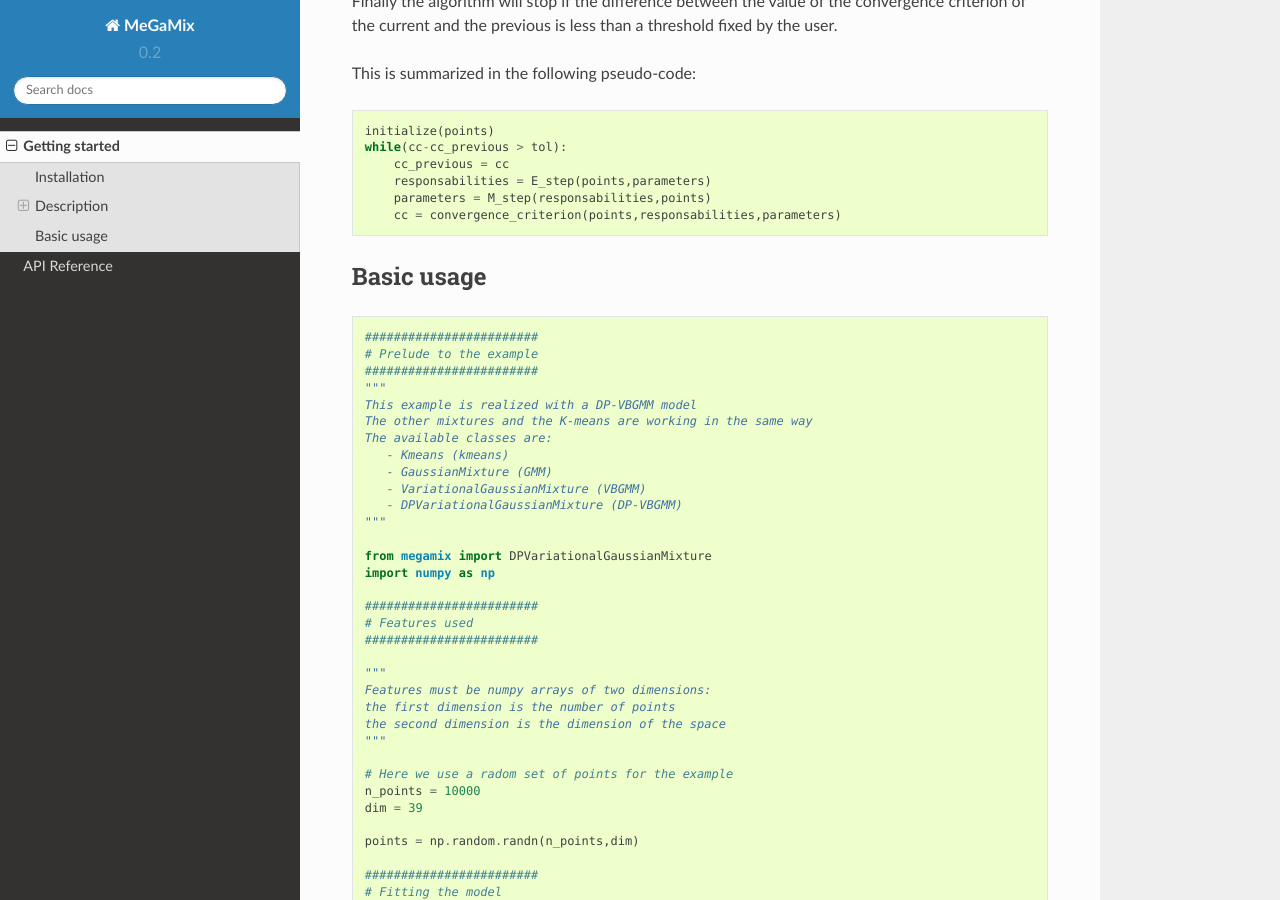
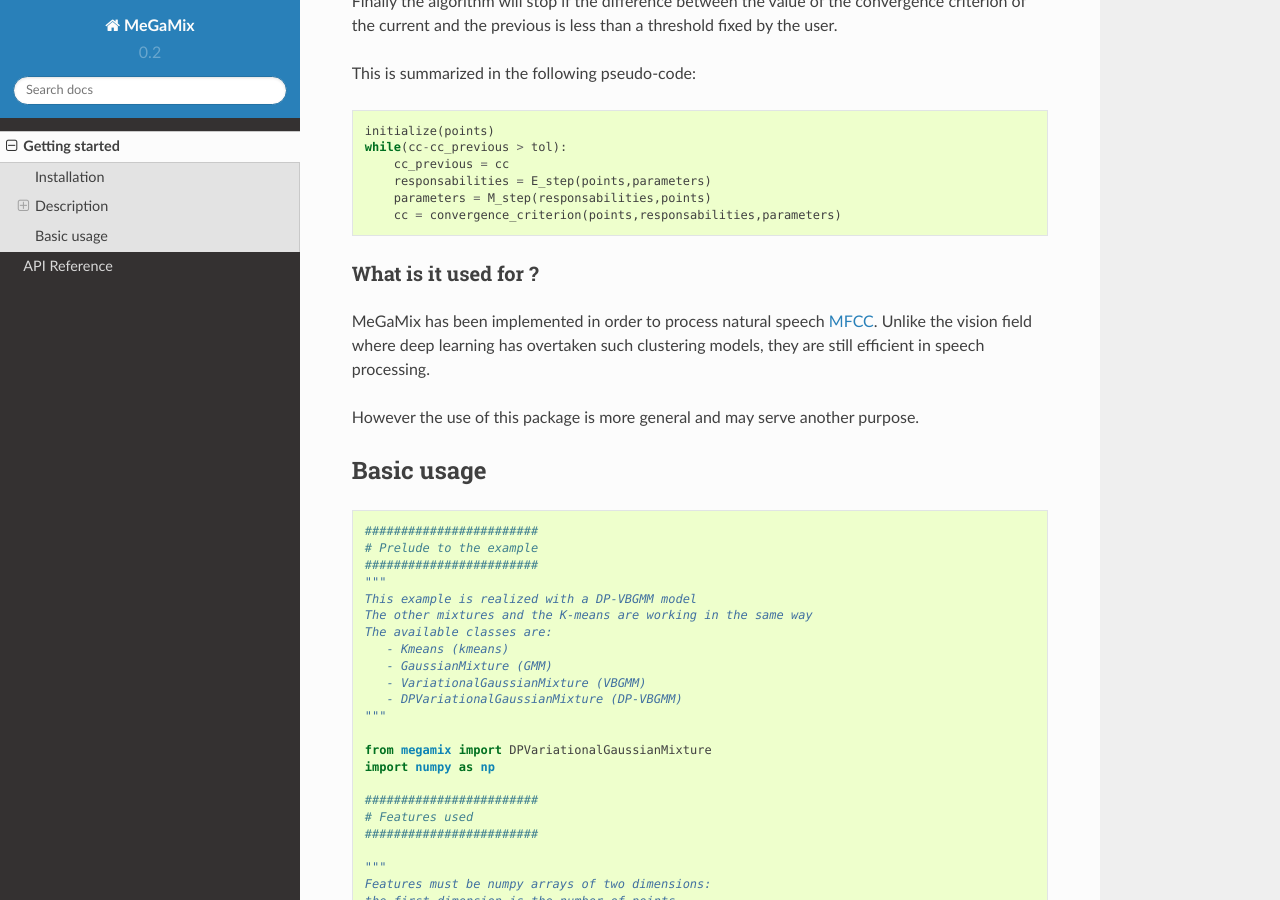
Before and after one commit to 14thibea/megamix, a Sphinx documentation site: the page built from doc/getting_started.rst, in a window 1280 px wide and 900 px high, scrolled down 2331 px. Built offline with Sphinx 7.4.7 and the Read the Docs theme 2.0.0, drawn with Linux system fonts in a browser that asks for light colours.

Commit message:
added what for

```diff
--- a/doc/getting_started.rst
+++ b/doc/getting_started.rst
@@ -110,6 +110,14 @@ This is summarized in the following pseudo-code:
         cc = convergence_criterion(points,responsabilities,parameters)
 
 
+What is it used for ?
+---------------------
+
+MeGaMix has been implemented in order to process natural speech `MFCC <https://en.wikipedia.org/wiki/Mel-frequency_cepstrum>`_.
+Unlike the vision field where deep learning has overtaken such clustering models, they are still efficient in speech processing.
+
+However the use of this package is more general and may serve another purpose.
+
 Basic usage
 ===========
 
```
